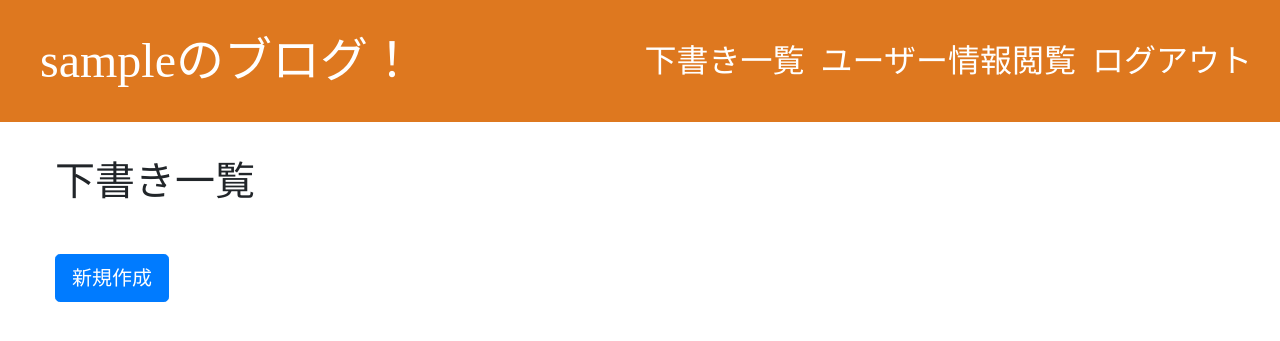
After one commit to takabell/django-blog, a Django app: page /post/review in a window 1280 px wide. The commit adds this page. Shown: the top 341 px of the page. Run offline with Django 3.2, Linux system fonts and the light colour scheme; the visitor is signed in with stand-in values (Sample User, id 1); data that the repository does not hold is empty; some libraries are stand-ins or nearby versions.

Commit message:
下書き一覧、公開機能を追加

```diff
--- a/accounts/templates/accounts/user_detail.html
+++ b/accounts/templates/accounts/user_detail.html
@@ -17,4 +17,5 @@
 		</tbody>
 </table>
 <a href="{% url 'accounts:password_change' %}" class="btn btn-success btn-lg">パスワード変更</a>
+<a href="{% url 'accounts:user_update' user.pk %}" class="btn btn-success btn-lg">ユーザー情報変更</a>
 {% endblock %}
--- a/blog/templates/blog/base.html
+++ b/blog/templates/blog/base.html
@@ -28,10 +28,10 @@
 					<!--	右にメニューを出すとき -->
 					{% if user.is_authenticated %}
 					<li class="nav-item">
-						<a class="nav-link" href="{% url 'accounts:user_detail' user.pk %}">ユーザー情報閲覧</a>
+						<a class="nav-link" href="{% url 'blog:post_review' %}">下書き一覧</a>
 					</li>
 					<li class="nav-item">
-						<a class="nav-link" href="{% url 'accounts:user_update' user.pk %}">ユーザー情報更新</a>
+						<a class="nav-link" href="{% url 'accounts:user_detail' user.pk %}">ユーザー情報閲覧</a>
 					</li>
 					<li class="nav-item">
 						<a class="nav-link" href="{% url 'logout' %}">ログアウト</a>
--- a/blog/templates/blog/post_detail.html
+++ b/blog/templates/blog/post_detail.html
@@ -10,4 +10,9 @@
 			<h2>{{ post.title }}</h2>
 			<p>{{ post.text|linebreaksbr }}</p>
 		</div>
+		{% if not post.published_date %}
+		<div class="mt-3 mb-5">
+			<a class="btn btn-primary btn-lg" href="{% url 'blog:publish' post.pk %}">公開</a>
+		</div>
+		{% endif %}
 {% endblock %}
--- /dev/null
+++ b/blog/templates/blog/review_list.html
@@ -0,0 +1,15 @@
+{% extends 'blog/base.html' %}
+
+{% block content %}
+	<h1 class="mt-3 mb-5">下書き一覧</h1>
+	{% for post in posts %}
+		<div class="post">
+			<p class="date">作成日: {{ post.create_date}}</p>
+			<h2><a href="{% url 'blog:post_detail' pk=post.pk %}">{{ post.title }}</a></h2>
+			<p>{{ post.text|linebreaksbr }}</p>
+		</div>
+	{% endfor %}
+	<div class="mt-3 mb-5">
+		<a class="btn btn-primary btn-lg" href="{% url 'blog:post_add' %}">新規作成</a>
+	</div>
+{% endblock %}
--- a/blog/urls.py
+++ b/blog/urls.py
@@ -14,4 +14,7 @@ app_name = 'blog'   # アプリケーション名
 urlpatterns = [
 	path('', views.post_list, name='post_list'),
 	path('post/<int:pk>/', views.post_detail, name='post_detail'),
+	path('post/add/', views.PostCreateView.as_view(), name='post_add'),
+	path('post/review', views.PostReviewListView.as_view(),name='post_review'),
+	path('post/<int:pk>/publish', views.PublishRedirectView.as_view(),name='publish'),
 ]
--- a/blog/views.py
+++ b/blog/views.py
@@ -1,34 +1,80 @@
 """
-    Blogアプリ
-    表示用の機能作成
+	Blogアプリ
+	表示用の機能作成
 
-    Filename   views.py
-    Date: 2022.9.27
-    Written by Shinsuke Kobayashi
+	Filename   views.py
+	Date: 2022.9.27
+	Written by Shinsuke Kobayashi
 
 """
-from django.shortcuts import render
-from django.views.generic import View,DetailView
+from django.shortcuts import render, reverse, get_object_or_404
+from django.views.generic import View,DetailView, CreateView, RedirectView
 from django.utils import timezone
 from .models import Post
+from .forms import PostForm
+from django.contrib.auth.models import User
+from django.contrib.auth.mixins import LoginRequiredMixin
 
 class PostListView(View):
-    def get(self, request, *args, **kwargs):
-        """
-            Get request 用の処理
-            ブログ記事一覧を表示する
-        """
-        context = {}
-        #  記事データを取得
-        #'-published_date'は「-」は降順の意味
-        posts = Post.objects.filter(published_date__lte=timezone.now()).order_by('-published_date')
-        context['posts'] = posts
-        return render(request, "blog/post_list.html", context)
+	def get(self, request, *args, **kwargs):
+		"""
+			Get request 用の処理
+			ブログ記事一覧を表示する
+		"""
+		context = {}
+		#  記事データを取得
+		#'-published_date'は「-」は降順の意味
+		posts = Post.objects.filter(published_date__lte=timezone.now()).order_by('-published_date')
+		context['posts'] = posts
+		return render(request, "blog/post_list.html", context)
 
 post_list = PostListView.as_view()
 
 class PostDetailView(DetailView):
-    model = Post
-    template_name = "blog/post_detail.html"
+	model = Post
+	template_name = "blog/post_detail.html"
 
 post_detail = PostDetailView.as_view()
+
+class PostCreateView(LoginRequiredMixin, CreateView):
+	"""
+		ブログ記事作成用のビュー
+	"""
+	model = Post							# 対象とするモデル
+	form_class = PostForm				   # 使用するフォームクラス
+	template_name = "blog/post_add.html"	# テンプレート
+
+	def form_valid(self, form):
+		# ユーザを追加
+		form.instance.author = self.request.user
+
+		return super().form_valid(form)
+
+	def get_success_url(self):
+		""" 詳細画面にリダイレクトする """
+		return reverse('blog:post_detail', args=(self.object.id,))
+
+class PostReviewListView(LoginRequiredMixin, View):
+	"""
+		下書き一覧のページ
+	"""
+	def get(self, request, *args, **kwargs):
+		"""
+			ブログの下書き記事一覧を表示する
+		"""
+		context = {}
+		#  記事データを取得
+		posts = Post.objects.filter(author=self.request.user, published_date__isnull=True).order_by('create_date')
+		context['posts'] = posts
+		return render(request, "blog/review_list.html", context)
+
+class PublishRedirectView(LoginRequiredMixin, RedirectView):
+	"""
+		詳細ページでpublishに変更するボタンを押したときにリダイレクトして一覧に戻す
+	"""
+	pattern_name = 'blog:post_detail'
+
+	def get_redirect_url(self, *args, **kwargs):
+		post = get_object_or_404(Post, pk=kwargs['pk'])
+		post.publish()
+		return super().get_redirect_url(*args, **kwargs)
```
Also changed, not shown: blog/forms.py (added, +27 -0 lines), blog/templates/blog/post_add.html (added, +12 -0 lines).
